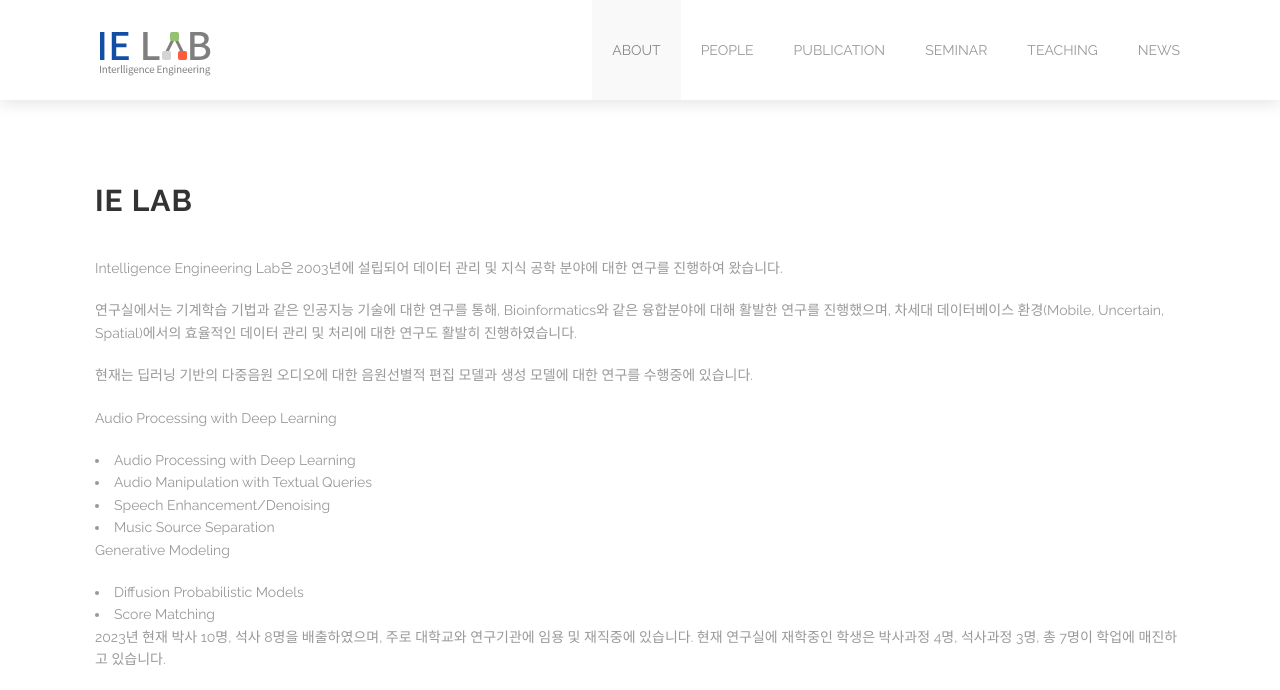
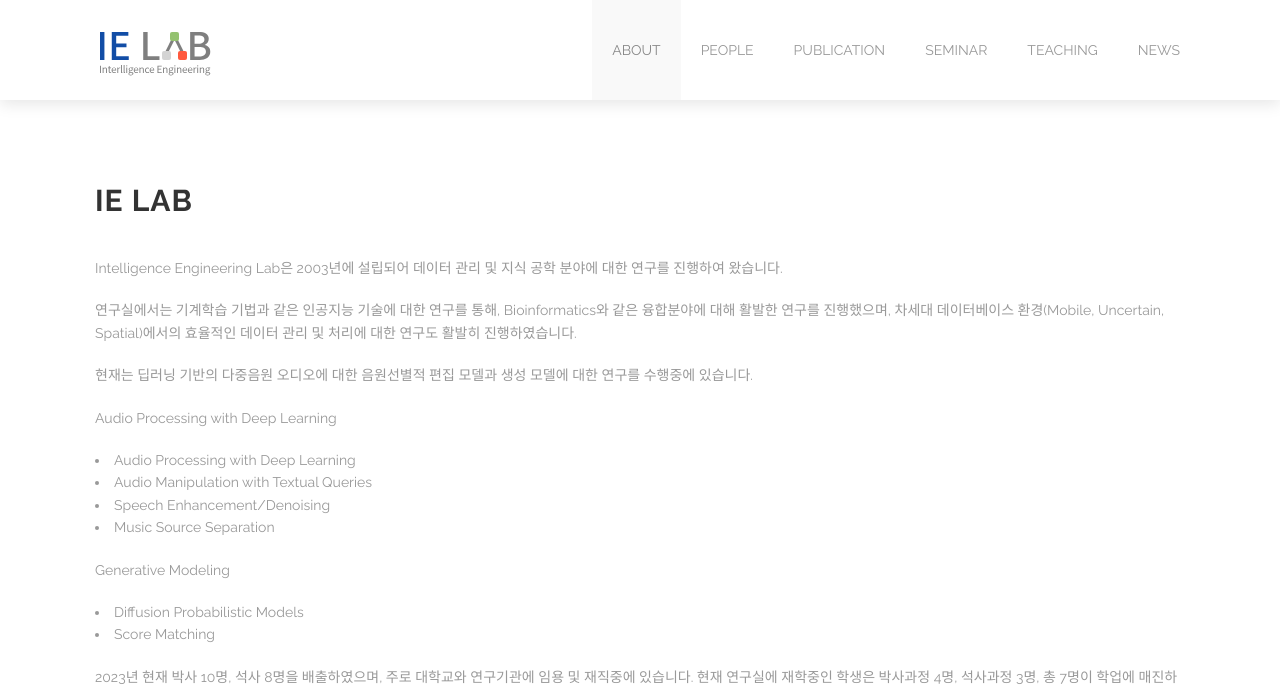
Before and after one commit to kuielab/kuielab.github.io, a Jekyll site: the page built from about.html, in a window 1280 px wide. Shown: the top 690 px of the page. Built offline with Jekyll 4.4.1, drawn with Linux system fonts in a browser that asks for light colours; grey boxes are pictures that could not be loaded.

```diff
--- a/about.html
+++ b/about.html
@@ -21,7 +21,7 @@ section_id: about
       <p>
 	 현재는 딥러닝 기반의 다중음원 오디오에 대한 음원선별적 편집 모델과 생성 모델에 대한 연구를 수행중에 있습니다.
       </p>
-	    <p>Audio Processing with Deep Learning</p>
+	    <p>Audio Processing with Deep Learning
 	  	<li>
 	     	  Audio Processing with Deep Learning
 		</li>
@@ -34,13 +34,15 @@ section_id: about
 	    	<li>
 	          Music Source Separation
 		</li>
-	    <p>Generative Modeling</p>
+	    </p>
+	    <p>Generative Modeling
 	    	<li>
 		  Diffusion Probabilistic Models
 		</li>
 	    	<li>
 		  Score Matching
 	    	</li>
+	    </p>
 
 
       <p>
```
